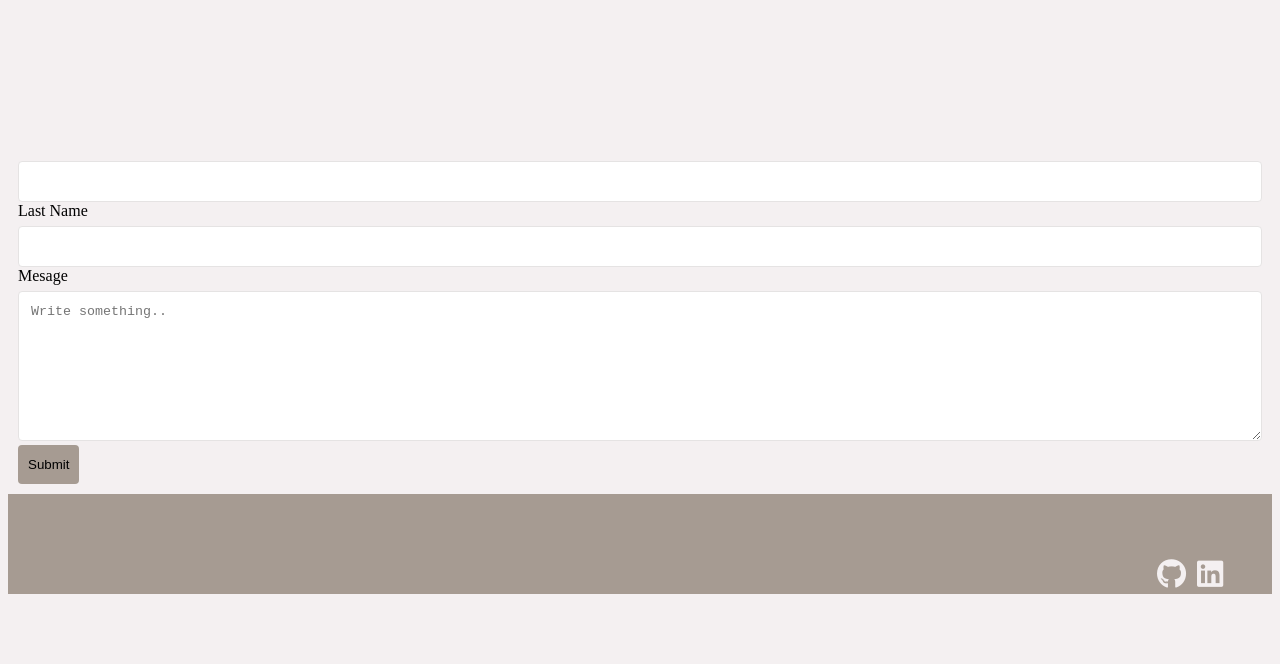
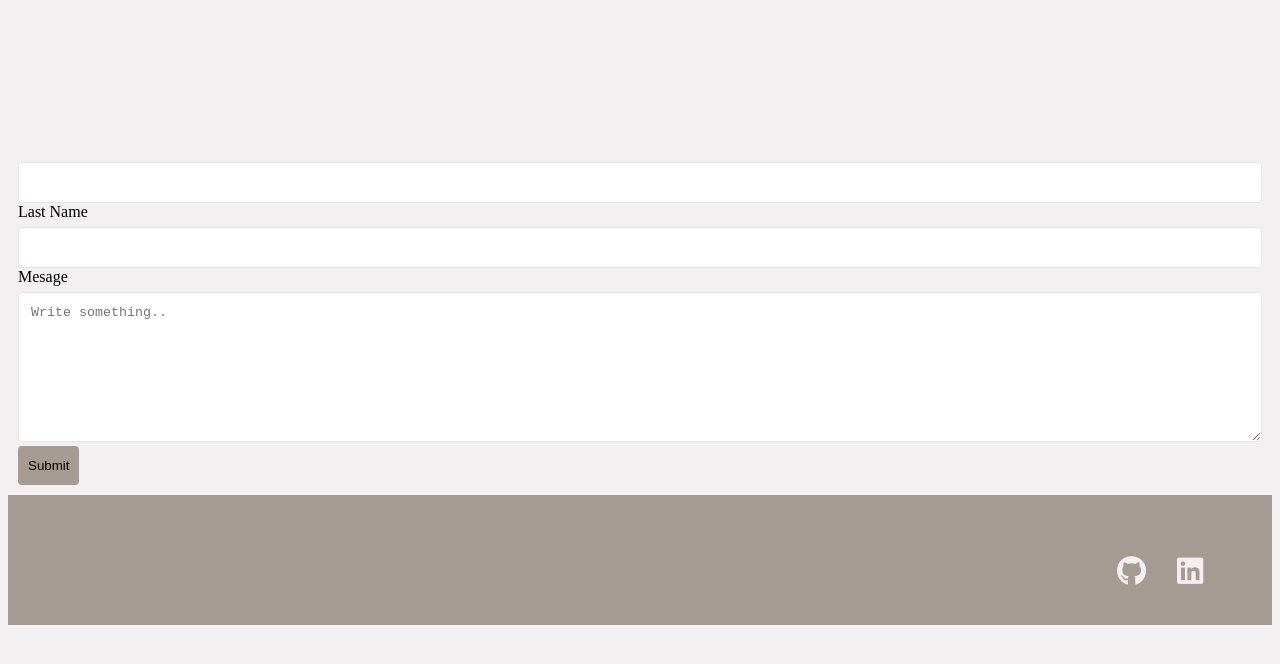
Before and after one commit to romlema/Final-Project1, a plain HTML site: page index.html in a window 1280 px wide. Shown: the part 1640-2304 px from the top of the page. Drawn offline with Linux system fonts and the light colour scheme.

Commit message:
some change

```diff
--- a/css/styles.css
+++ b/css/styles.css
@@ -21,6 +21,7 @@
 
  .nav a {
      float: left;
+     font-size: 20px;
      display: block;
      color: black;
      text-align: center;
@@ -65,16 +66,20 @@
  .icon a {
      float: right;
      display: flex;
-     padding: 10px 10px;
-     width: 20px;
+     padding: 16px 10px;
+     width: 40px;
      height: 30px;
      color: #f4f0f1;
+ }
+
+ .icon a:hover {
+     color: black
  }
 
  .icon {
      font-size: 30px;
      line-height: 30px;
-     padding-top: 10px;
+     padding-bottom: 40px;
  }
  /* video and audio */
 
```
